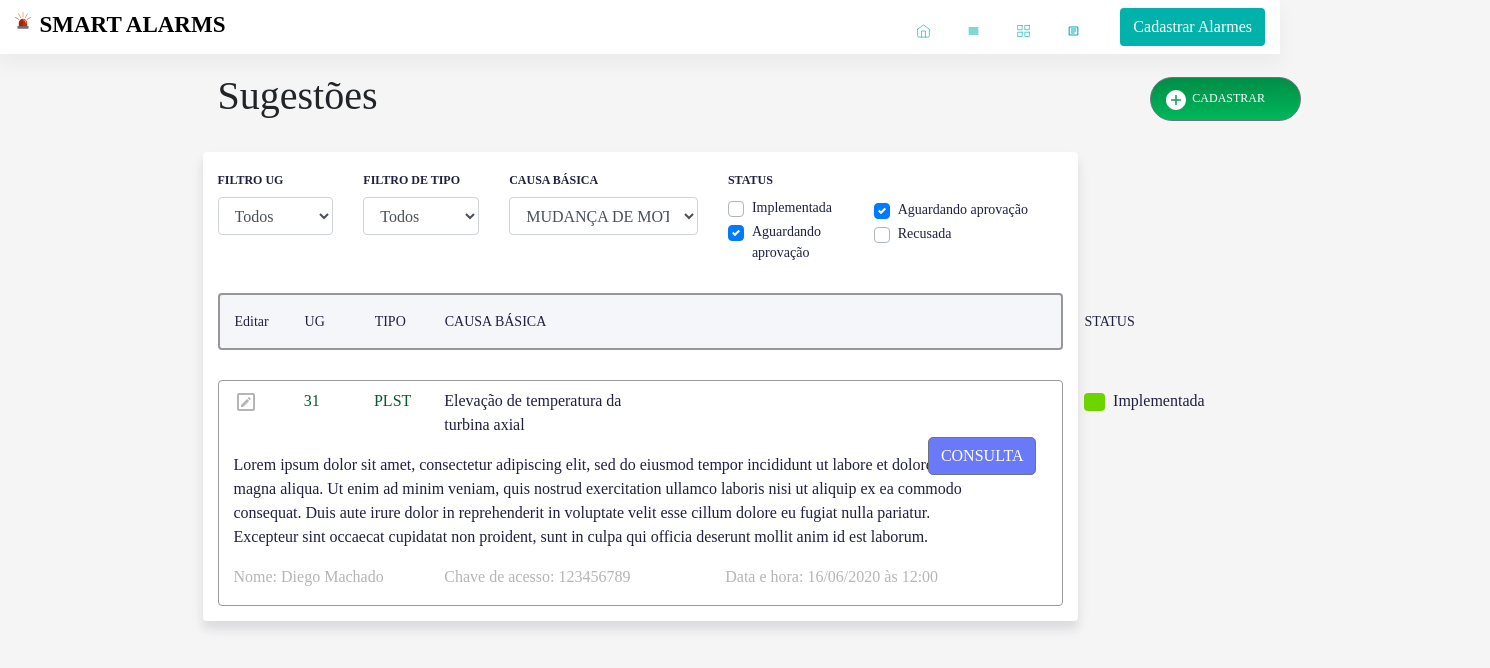
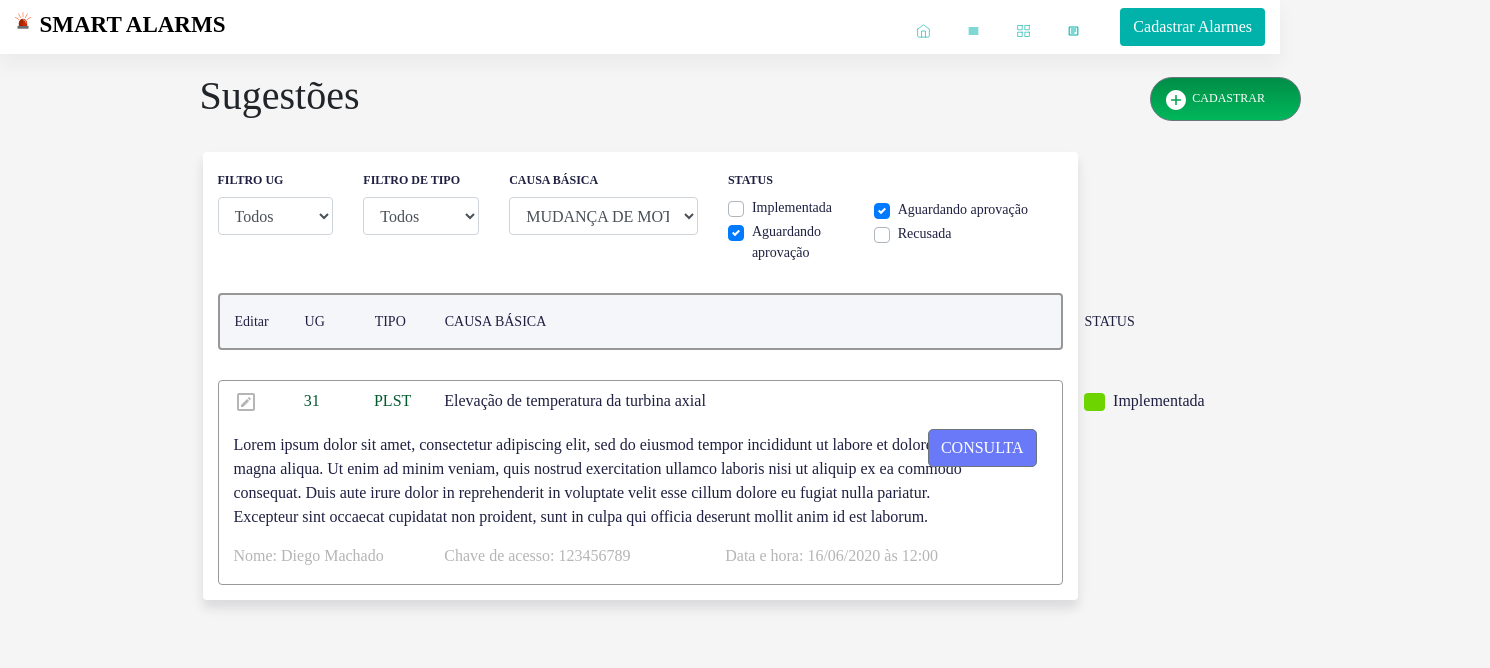
Before and after one commit to Carloshvf/SMART-ALARMS-MVC, a Nuxt app: page /suggestion in a window 1280 px wide. Shown: the top 668 px of the page, 1490 px wide, since content can reach past the window. Built offline with nearby package versions, Linux system fonts and the light colour scheme; a web font is replaced by a local one.

Commit message:
Ajustando a estrutura html da página de sugestões

```diff
--- /dev/null
+++ b/components/SuggestionDetail.vue
@@ -0,0 +1,68 @@
+<template>
+    <div class="row card-suggest">
+        <div class="col suggest-options">
+            <div class="row mt-2">
+                <div class="col-1">
+                    <img src="../static/img/pencil-box.svg" alt="Edit" />
+                </div>
+                <div class="col-1" style="color:#02592E;">31</div>
+                <div class="col-1" style="color:#02592E;">PLST</div>
+                <div class="col-5">Elevação de temperatura da turbina axial</div>
+                <div class="col-4 status-align">
+                    <span class="badge green mr-1">&nbsp;&nbsp;&nbsp;&nbsp;</span>
+                    Implementada
+                </div>
+                <div class="row card-suggest">
+                    <div class="col-11 mt-1">
+                        <span>
+                            Lorem ipsum dolor sit amet, consectetur adipiscing elit, sed do eiusmod tempor incididunt ut
+                            labore et dolore magna aliqua. Ut enim ad minim veniam, quis nostrud exercitation ullamco
+                            laboris nisi ut aliquip ex ea commodo consequat. Duis aute irure dolor in reprehenderit in voluptate
+                            velit esse cillum dolore eu fugiat nulla pariatur. Excepteur sint occaecat cupidatat non proident,
+                            sunt in culpa qui officia deserunt mollit anim id est laborum.
+                        </span>
+                    </div>
+                    <b-button class="btn btn-consulta" v-b-modal="'my-modal'">CONSULTA</b-button>
+                </div>
+
+                <div class="col-3 mb-3">
+                    <span style="color: #B5B5B5;">Nome: Diego Machado</span>
+                </div>
+                <div class="col-4 mb-3">
+                    <span style="color: #B5B5B5;">Chave de acesso: 123456789</span>
+                </div>
+                <div class="col-4 mb-3">
+                    <span style="color: #B5B5B5;">Data e hora: 16/06/2020 às 12:00</span>
+                </div>
+            </div>
+            <!-- MODAL -->
+            <b-modal size="xl" id="my-modal">Hello From My Modal!</b-modal>
+            <!--  -->
+        </div>
+    </div>
+</template>
+
+<style lang="scss" scoped>
+@import '@/assets/scss/base.scss';
+
+.suggest-options {
+    background: #FFFFFF;
+    border: 1px solid #999999;
+    border-radius: 4px;
+}
+
+.btn-consulta {
+    text-align: center;
+    position: absolute;
+    right: 25px;
+    color: $white;
+    background: #6979F8;
+    border-radius: 5px;
+
+    &:hover{
+        color: $white;
+        background-color: #6979F8;
+    }
+}
+
+</style>
--- a/pages/suggestion/index.vue
+++ b/pages/suggestion/index.vue
@@ -20,63 +20,24 @@
                             <div class="col-1">UG</div>
                             <div class="col-1">TIPO</div>
                             <div class="col-3">CAUSA BÁSICA</div>
-                            <div class="col-6 status-align">STATUS</div>
+                            <div class="col-4 status-align">STATUS</div>
                         </div>
                     </div>
                 </div>
-                <div class="row card-suggest">
-                    <div class="col suggest-options">
-                        <div class="row mt-2">
-                            <div class="col-1">
-                                <img src="../../static/img/pencil-box.svg" alt="Edit" />
-                            </div>
-                            <div class="col-1" style="color:#02592E;">31</div>
-                            <div class="col-1" style="color:#02592E;">PLST</div>
-                            <div class="col-3">Elevação de temperatura da turbina axial</div>
-                            <div class="col-6 status-align">
-                                <span class="badge green mr-1">&nbsp;&nbsp;&nbsp;&nbsp;</span>
-                                Implementada
-                            </div>
-                        </div>
-                        <div class="row">
-                            <div class="col-11 mt-3 mb-2">
-                                <span>
-                                    Lorem ipsum dolor sit amet, consectetur adipiscing elit, sed do eiusmod tempor incididunt ut
-                                    labore et dolore magna aliqua. Ut enim ad minim veniam, quis nostrud exercitation ullamco
-                                    laboris nisi ut aliquip ex ea commodo consequat. Duis aute irure dolor in reprehenderit in voluptate
-                                    velit esse cillum dolore eu fugiat nulla pariatur. Excepteur sint occaecat cupidatat non proident,
-                                    sunt in culpa qui officia deserunt mollit anim id est laborum.
-                                </span>
-                            </div>
-                            <div class="col-1">
-                                <b-button class="btn btn-consulta" v-b-modal="'my-modal'">CONSULTA</b-button>
-                            </div>
-                            <div class="col-3 mt-2 mb-3">
-                                <span style="color: #B5B5B5;">Nome: Diego Machado</span>
-                            </div>
-                             <div class="col-4 mt-2 mb-3">
-                                <span style="color: #B5B5B5;">Chave de acesso: 123456789</span>
-                            </div>
-                             <div class="col-4 mt-2 mb-3">
-                                <span style="color: #B5B5B5;">Data e hora: 16/06/2020 às 12:00</span>
-                            </div>
-                        </div>
-                        <!-- MODAL -->
-                        <b-modal size="xl" id="my-modal">Hello From My Modal!</b-modal>
-                        <!--  -->
-                    </div>
-                </div>
+                <suggestion-detail/>
             </div>
         </div>
     </div>
 </template>
 
 <script>
-import SuggestionCard from '~/components/SuggestionCard.vue'
+import SuggestionCard from '~/components/SuggestionCard.vue';
+import SuggestionDetail from '~/components/SuggestionDetail.vue';
 
 export default {
     components: {
-        SuggestionCard
+        SuggestionCard,
+        SuggestionDetail
     },
 
     methods: {
@@ -109,6 +70,11 @@ export default {
 .card-size {
     width: 70%;
     margin: 0 auto;
+
+    h1 {
+        position: relative;
+        right: 18px;
+    }
 }
 .status-align {
     position: absolute;
@@ -118,12 +84,6 @@ export default {
 .card-border {
     background: #F5F6F9;
     border: 2px solid #979797;
-    border-radius: 4px;
-}
-
-.suggest-options {
-    background: #FFFFFF;
-    border: 1px solid #999999;
     border-radius: 4px;
 }
 
@@ -137,18 +97,4 @@ export default {
     background: #6DD400;
 }
 
-.btn-consulta {
-    position: absolute;
-    right: 25px;
-    color: $white;
-    background: #6979F8;
-    border-radius: 5px;
-
-    &:hover{
-        color: $white;
-        background-color: #6979F8;
-    }
-
-}
-
 </style>
```
